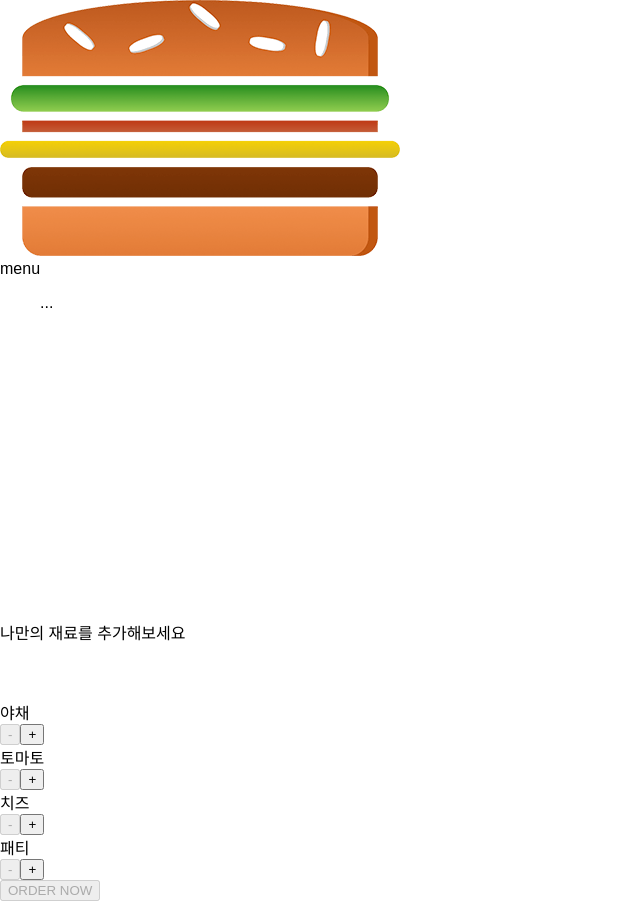
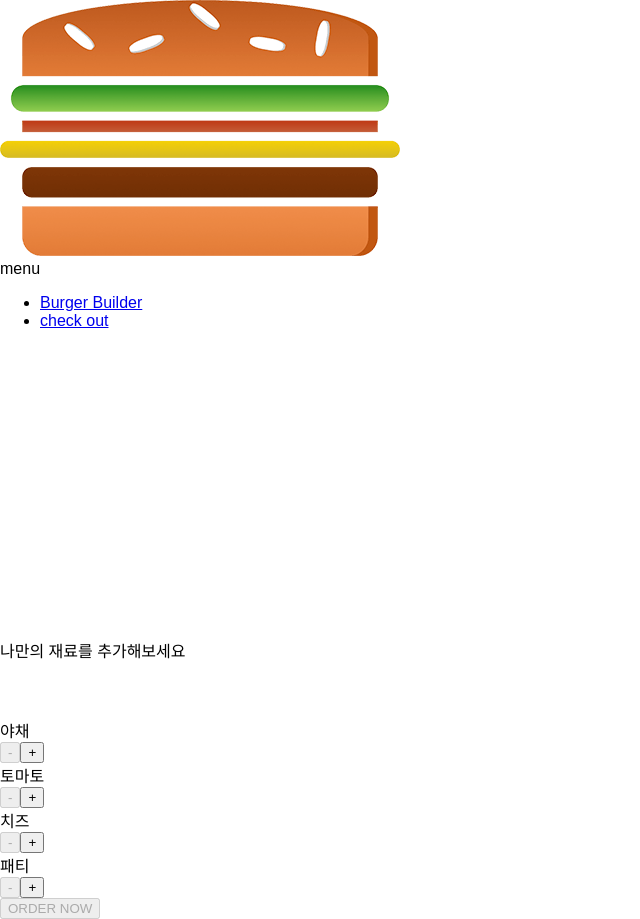
Before and after one commit to milktegi/shookshookBurger, a React app: page / in a window 1280 px wide. Shown: the whole page, without its empty margins (0-640 px from the left). Built offline with nearby package versions, Linux system fonts and the light colour scheme.

Commit message:
added navigation items on header

```diff
--- /dev/null
+++ b/src/components/Navigation/NavigationItems/NavigationItem/NavigationItem.css
@@ -0,0 +1,25 @@
+.NavigationItem {
+	margin: 0;
+	box-sizing: border-box;
+	display: flex;
+	height: 100%;
+	align-items: center;
+}
+
+.NavigationItem a {
+	color: white;
+	text-decoration: none;
+	height: 100%;
+	padding: 16px 10px;
+	border-bottom: 4px solid transparent;
+	box-sizing: border-box;
+	display: block;
+}
+
+.NavigationItem a:hover,
+.NavigationItem a.active,
+.NavigationItem a.active {
+	background-color: rgb(67, 145, 145);
+	border-bottom: 4px solid #40a4c4;
+	color: white;
+}
--- /dev/null
+++ b/src/components/Navigation/NavigationItems/NavigationItem/NavigationItem.js
@@ -0,0 +1,14 @@
+import React from 'react';
+import classes from './NavigationItem.css';
+
+const navigationItem = props => (
+  <li className={classes.NavigationItem}>
+    <a
+		href={props.link}
+		className={props.active ? classes.active : null}>
+      {props.children}
+    </a>
+  </li>
+);
+
+export default navigationItem;
--- /dev/null
+++ b/src/components/Navigation/NavigationItems/NavigationItems.css
@@ -0,0 +1,8 @@
+.NavgiationItems {
+	margin: 0;
+	padding: 0;
+	list-style: none;
+	display: flex;
+	align-items: center;
+	height: 100%;
+}
--- /dev/null
+++ b/src/components/Navigation/NavigationItems/NavigationItems.js
@@ -0,0 +1,16 @@
+import React from 'react';
+import NavigationItem from './NavigationItem/NavigationItem';
+import classes from './NavigationItems.css';
+
+const navigationItems = (props) => (
+	<ul className={classes.NavigationItems}>
+		<NavigationItem link="/" active>
+			Burger Builder
+		</NavigationItem>
+			<NavigationItem link="/" active>
+			check out
+		</NavigationItem>
+	</ul>
+);
+
+export default navigationItems;
--- a/src/components/Navigation/Toolbar/Toolbar.js
+++ b/src/components/Navigation/Toolbar/Toolbar.js
@@ -1,18 +1,14 @@
 import React from 'react';
 import classes from './Toolbar.css';
 import Logo from '../../Logo/Logo';
-
+import NavigationItems from '../NavigationItems/NavigationItems';
 const toolBar = props => {
   return (
     <header className={classes.Toolbar}>
-
-        <Logo/>
-
-      <div>
-        menu
-      </div>
+      <Logo />
+      <div>menu</div>
       <nav>
-        <ul>...</ul>
+        <NavigationItems />
       </nav>
     </header>
   );
```
